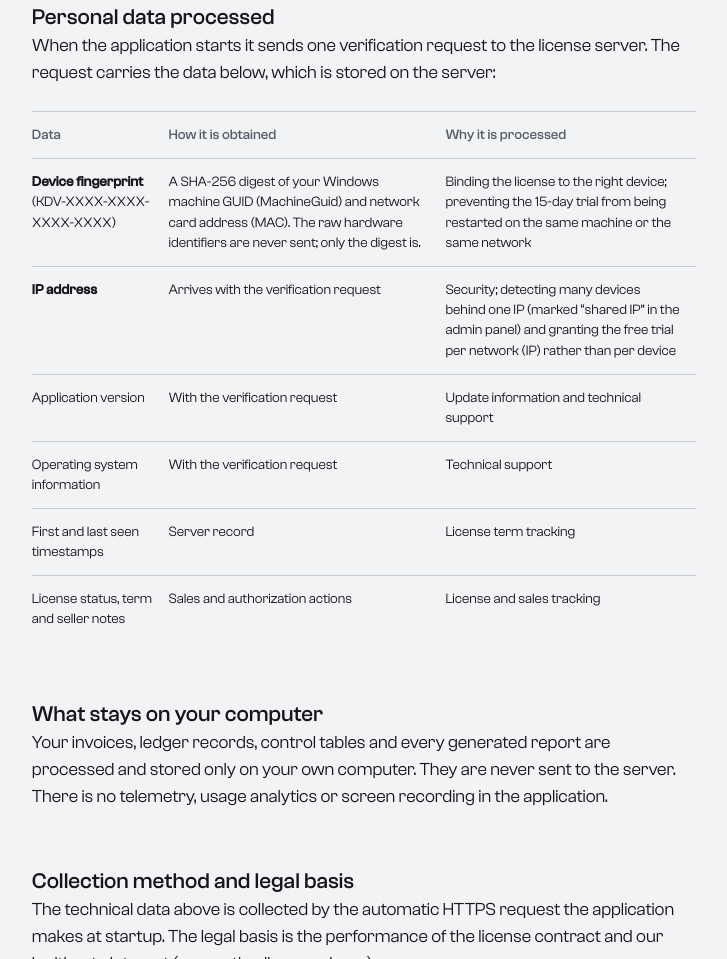
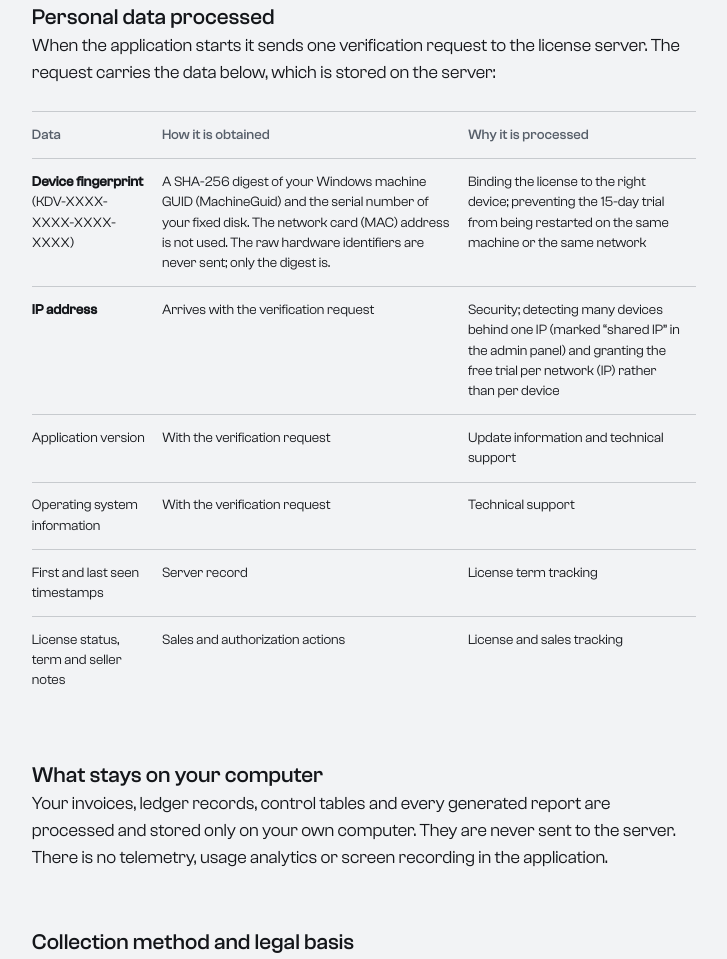
Before and after one commit to ArdaEkiz0/kdv-indir, a plain HTML site: page docs/kvkk-en.html in a window 1280 px wide. Shown: the part 843-1802 px from the top of the page, without its empty margins (4-731 px from the left). Drawn offline with Linux system fonts and the light colour scheme.

Commit message:
KVKK: cihaz parmak izi aciklamasi 3.1.88 ile hizalandi (MAC yerine disk seri no)

```diff
--- a/docs/kvkk-en.html
+++ b/docs/kvkk-en.html
@@ -71,7 +71,7 @@
       <tbody>
         <tr>
           <td><strong>Device fingerprint</strong> (KDV-XXXX-XXXX-XXXX-XXXX)</td>
-          <td>A SHA-256 digest of your Windows machine GUID (MachineGuid) and network card address (MAC). The raw hardware identifiers are never sent; only the digest is.</td>
+          <td>A SHA-256 digest of your Windows machine GUID (MachineGuid) and the serial number of your fixed disk. The network card (MAC) address is not used. The raw hardware identifiers are never sent; only the digest is.</td>
           <td>Binding the license to the right device; preventing the 15-day trial from being restarted on the same machine or the same network</td>
         </tr>
         <tr>
```
Also changed, not shown: docs/kvkk.html (+1 -1 lines).
